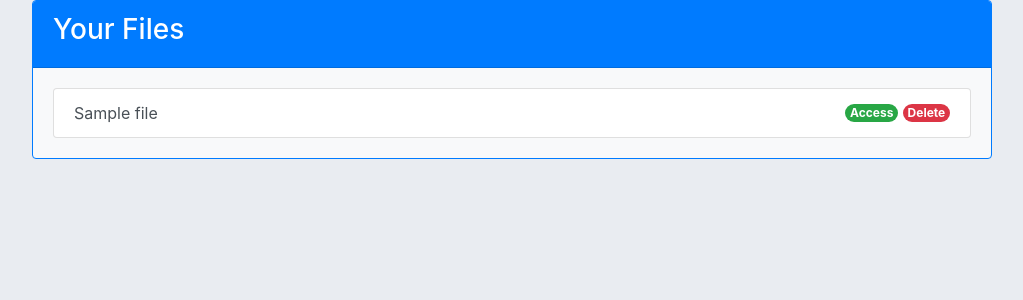
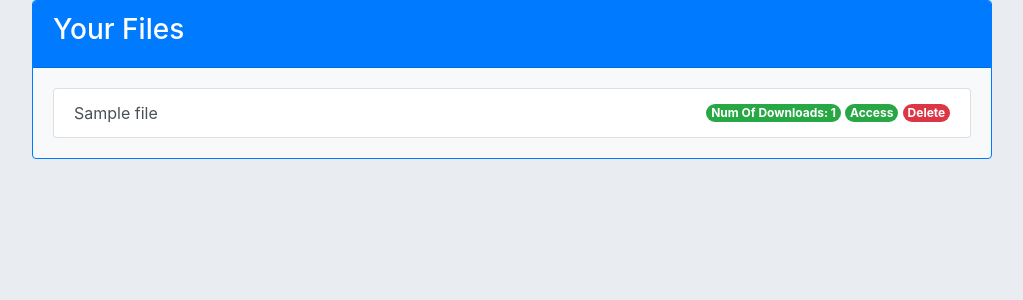
Before and after one commit to felipe-cerqueira-lyra/EngSoftware, a Flask app: page / in a window 1280 px wide. Shown: the part 58-358 px from the top of the page, without its empty margins (128-1151 px from the left). Run offline with Flask 2, Linux system fonts and the light colour scheme; a user stored in the database is signed in; tables that the repository leaves empty hold one stand-in row (values such as "Sample post"); some libraries are stand-ins or nearby versions.

Commit message:
Feat: Add num of downloads to home page

```diff
--- a/website/templates/home.html
+++ b/website/templates/home.html
@@ -10,7 +10,12 @@
                     <li class="list-group-item list-group-item-action d-flex justify-content-between align-items-center">
                         {{ file.name }}
                       <div class="d-flex justify-content-between align-items-center">
-                        <a href="{{file.link}}" class="badge bg-success text-white rounded-pill">
+
+                        <a class="badge bg-success text-white rounded-pill">
+                            Num Of Downloads: {{file.numberofdownloads}}
+                        </a>
+                          &nbsp
+                          <a href="{{file.link}}" class="badge bg-success text-white rounded-pill">
                             Access
                         </a>
                         &nbsp
```
